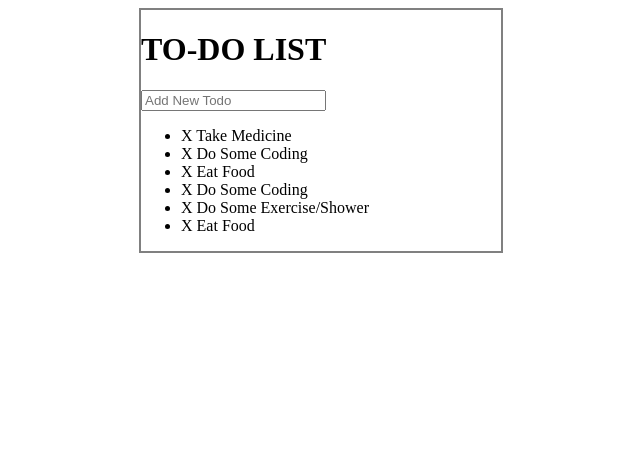
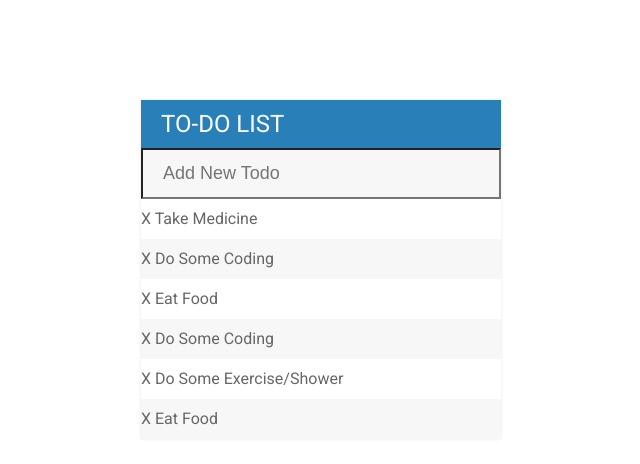
Before and after one commit to ankitshaji/jquery-basics-todo-app, a plain HTML site: page index.html in a window 1280 px wide. Shown: the whole page, without its empty margins (319-959 px from the left). Drawn offline with Linux system fonts and the light colour scheme.

Commit message:
adding googlefonts css library ie cdn + basic css properties to elements

```diff
--- a/assets/css/style.css
+++ b/assets/css/style.css
@@ -1,11 +1,66 @@
 /*using css selectors to add css properties */
 /*overwrite other css libraries style.css file with our own style.css file */
+
+/*css element selector for body element*/
+body {
+  font-family: "Roboto", sans-serif;
+}
+
+/*css element selector for h1 element*/
+h1 {
+  background: #2980b9;
+  color: white; /*font color*/
+  margin: 0; /*topbotleftright*/
+  padding: 10px 20px; /*topbot leftright*/
+  text-transform: uppercase; /*set text to uppercase*/
+  font-size: 24px;
+  font-weight: normal; /*overwrite default h1 bold font-weight*/
+}
+
+/*css element selector for input element*/
+input {
+  font-size: 18px;
+  color: #2980b9; /*font color*/
+  background: #f7f7f7;
+  width: 100%; /*horizontally fill parent element*/
+  padding: 13px 13px 13px 20px; /*top bot left right*/
+  -webkit-box-sizing: border-box; /*css property vendor prefix to set older syntax css property value for chromes older browser engines*/
+  box-sizing: border-box; /*newest css property value syntax waiting to be normalized in all browsers*/ /*width and height properties become inclusive of padding and border but not margin*/
+}
+
+/*pseudo class added onto input element selector*/
+input:focus {
+  background: white;
+  border: 3px solid #2980b9; /*width,style,color*/
+  outline: none;
+}
+
+/*css element selector for ul element*/
+ul {
+  list-style: none; /*remove bulletpoints on lis*/
+  margin: 0; /*topbotleftright*/
+  padding: 0; /*topbotleftright*/
+}
+
+/*css element selector for li element*/
+li {
+  background: #fff;
+  height: 40px; /*increase height of element*/
+  line-height: 40px; /*increase height of line*/
+  color: #666; /*font color*/
+}
+
+/*pseudo class added onto li element selector*/
+li:nth-child(2n) {
+  background: #f7f7f7;
+}
 
 /*css id selector for the outer most div element*/
 #container {
   width: 360px;
-  margin: 0 auto; /*topbot leftright - center div horizontally*/
-  border: 2px solid gray; /*size type color*/
+  margin: 100px auto; /*topbot leftright - auto to center div horizontally*/
+  background: #f7f7f7;
+  box-shadow: 0 0 3px rgba(0, 0, 0, 0.1); /*horizontal-offset,vertical-offset,blur-radius,color*/
 }
 
 /*css class selector for li elements - not yet set*/
--- a/index.html
+++ b/index.html
@@ -5,6 +5,15 @@
     <meta http-equiv="X-UA-Compatible" content="IE=edge" />
     <meta name="viewport" content="width=device-width, initial-scale=1.0" />
     <title>ToDo List</title>
+    <!--preconnect for faster loading later - GET request to third party domain/googlefonts webApiServer-->
+    <link rel="preconnect" href="https://fonts.googleapis.com" />
+    <link rel="preconnect" href="https://fonts.gstatic.com" crossorigin />
+    <!--googlefonts clientside css library - googlefonts style.css file/css library cdn-->
+    <!--client side css for browser to execute - GET request to cdn (ie third party domain/googlefonts webApiServer)-->
+    <link
+      href="https://fonts.googleapis.com/css2?family=Roboto:wght@400;500;700&display=swap"
+      rel="stylesheet"
+    />
     <!--self created style.css file-->
     <!--client side css for browser to execute -->
     <!--NOTE - Should be set after other css libraries style.css file so that we can overwrite with our own style.css-->
```
